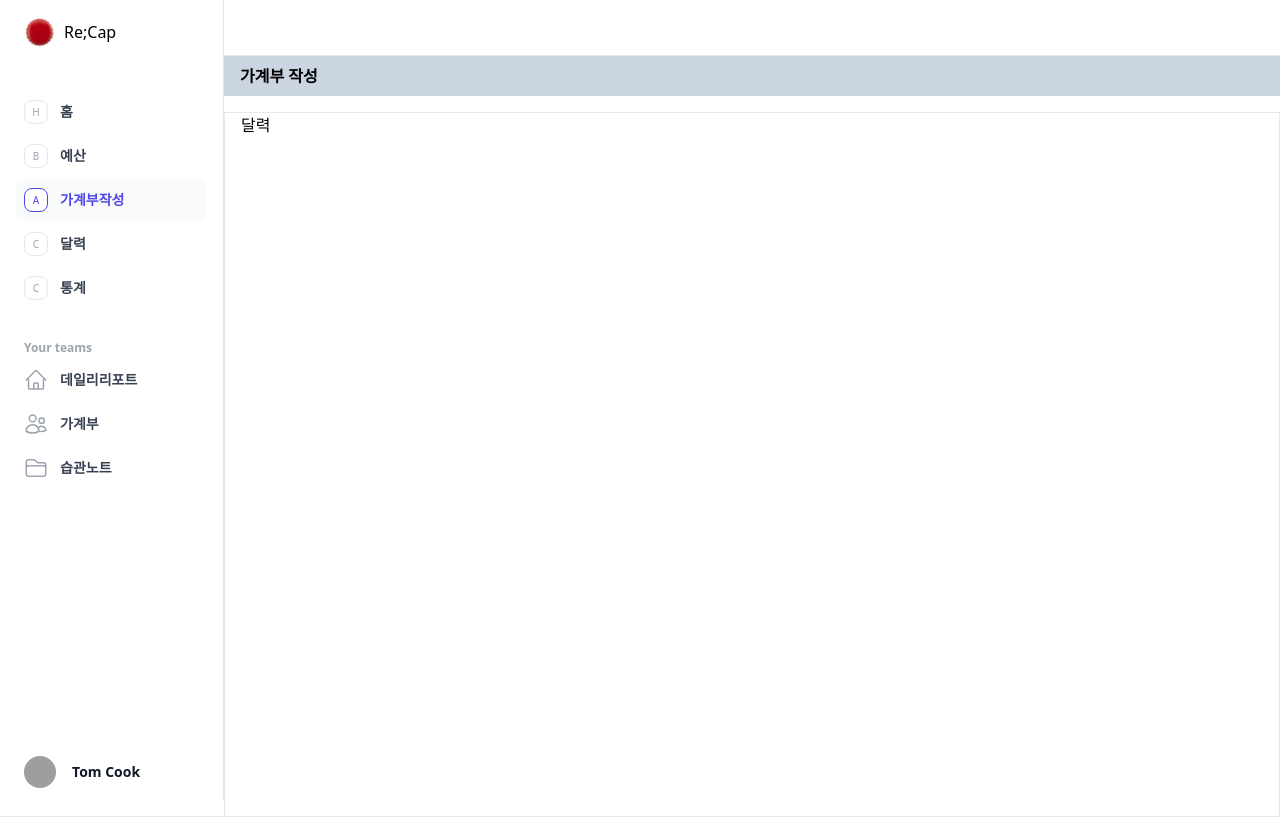
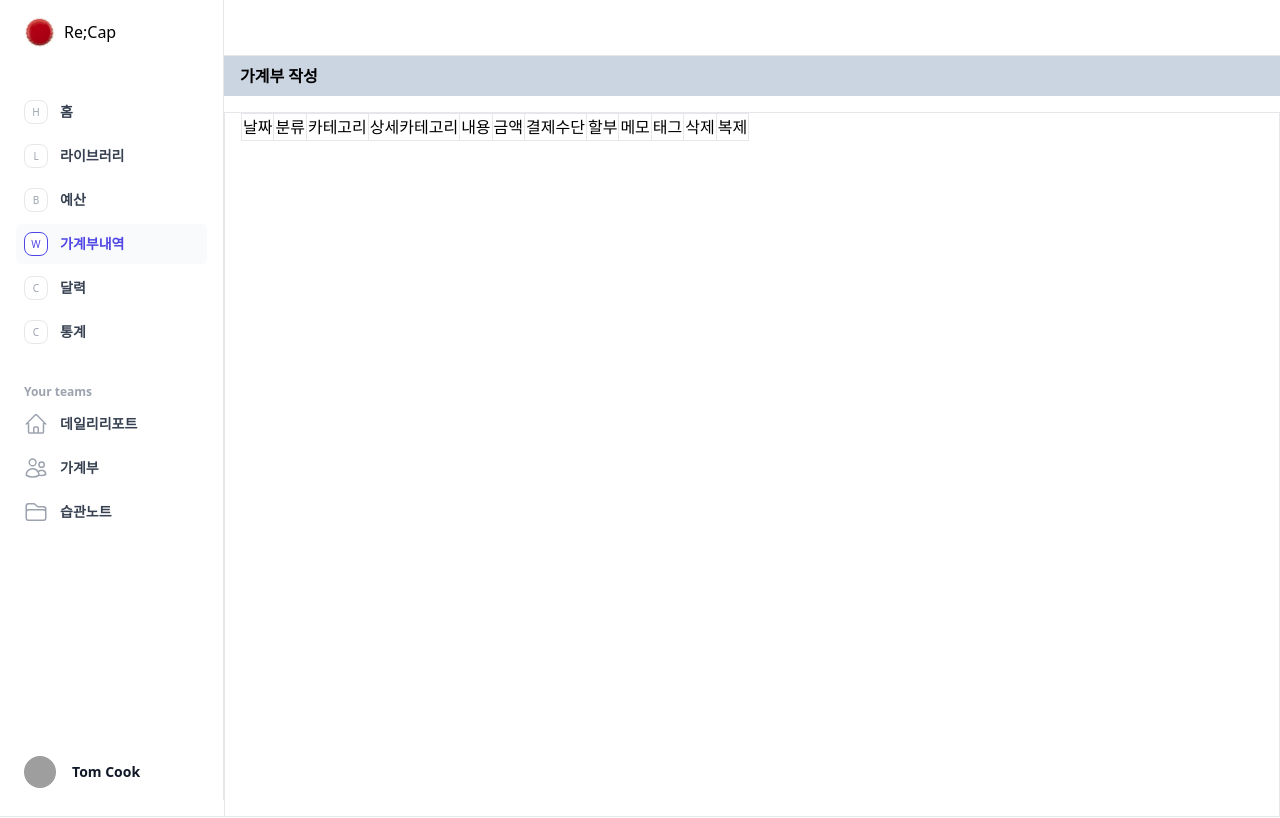
Before and after one commit to kansg92/recap_fe_vue, a Vue app: page /accountbook/books in a window 1280 px wide. Shown: the top 818 px of the page. Built offline with nearby package versions, Linux system fonts and the light colour scheme; grey boxes are pictures that could not be loaded.

Commit message:
기본 UI설정

```diff
--- a/src/router/index.ts
+++ b/src/router/index.ts
@@ -51,6 +51,11 @@ const router = createRouter({
           name : 'accountReport',
           component : () => import('@/views/Accountbook/ReportView.vue')
         },
+        {
+          path : 'library',
+          name : 'accountLibrary',
+          component : () => import('@/views/Accountbook/LibraryView.vue')
+        },
       ]
     },
 
--- a/src/views/Accountbook/AccountBook.vue
+++ b/src/views/Accountbook/AccountBook.vue
@@ -31,8 +31,9 @@ const selectOption = [
 
 const content = [
   { name: "홈", href: "main", icon: "H" },
+  { name: "라이브러리", href: "library", icon: "L" },
   { name: "예산", href: "budget", icon: "B" },
-  { name: "가계부작성", href: "books", icon: "A" },
+  { name: "가계부내역", href: "books", icon: "W" },
   { name: "달력", href: "callender", icon: "C" },
   { name: "통계", href: "report", icon: "C" },
 ];
--- a/src/views/Accountbook/BooksView.vue
+++ b/src/views/Accountbook/BooksView.vue
@@ -4,10 +4,29 @@
       <span class="font-semibold">가계부 작성</span>
     </header>
     <main class="pl-4 mt-4 border h-screen">
-      달력
+      <table>
+        <thead>
+          <tr>
+            <td class="border">날짜</td>
+            <td class="border">분류</td>
+            <td class="border">카테고리</td>
+            <td class="border">상세카테고리</td>
+            <td class="border">내용</td>
+            <td class="border">금액</td>
+            <td class="border">결제수단</td>
+            <td class="border">할부</td>
+            <td class="border">메모</td>
+            <td class="border">태그</td>
+            <td class="border">삭제</td>
+            <td class="border">복제</td>
+          </tr>
+        </thead>
+      </table>
     </main>
   </div>
 </template>
 
 <script setup lang="ts">
+
+
 </script>
--- a/src/views/Accountbook/BudgetView.vue
+++ b/src/views/Accountbook/BudgetView.vue
@@ -4,16 +4,16 @@
       <span class="font-semibold">2023년도 예산</span>
     </header>
     <main class="pl-4 mt-4 border h-screen">
+      수입 | 지출 | 저축 | 투자
       <table class="border mt-2">
         <thead>
           <tr>
             <td class="border">항목</td>
             <td class="border">내용</td>
             <td class="border">금액</td>
-            <td class="border">분류</td>
-            <td class="border">결제담당(돈내는사람?)</td>
-            <td class="border">나가는일자</td>
-            <td class="border">종료일자</td>
+            <td class="border">나가는일자 (종료일자 check)</td>
+            <td class="border">반복주기</td>
+            <td class="border">결제수단</td>
             <td class="border">비고</td>
           </tr>
         </thead>
@@ -22,11 +22,13 @@
             <td class="border">카데고리선택</td>
             <td class="border">지출세부내용이름</td>
             <td class="border">금액입력</td>
-            <td class="border">고정 / 변동 선택</td>
-            <td class="border">승기 / 예나 선택</td>
             <td class="border">나가는날자 선택 (select box 1~30)</td>
             <td class="border">종료일자선택 (달력선택input)</td>
+            <td class="border">결제수단(카드 계좌 등선택)</td>
             <td class="border">비고내용입력</td>
+          </tr>
+          <tr>
+            <td colspan="7" class="border text-center">+</td>
           </tr>
         </tbody>
       </table>
--- /dev/null
+++ b/src/views/Accountbook/LibraryView.vue
@@ -0,0 +1,12 @@
+<template>
+  <div>
+    <header class="flex pl-4 py-2 h-10 items-center bg-slate-300">
+      <span class="font-semibold">라이브러리</span>
+    </header>
+    <main class="pl-4 mt-4 border h-screen">
+      카데코리 | 태그 | 카드 | 계좌
+    </main>
+  </div>
+</template>
+
+<script setup lang="ts"></script>
```
